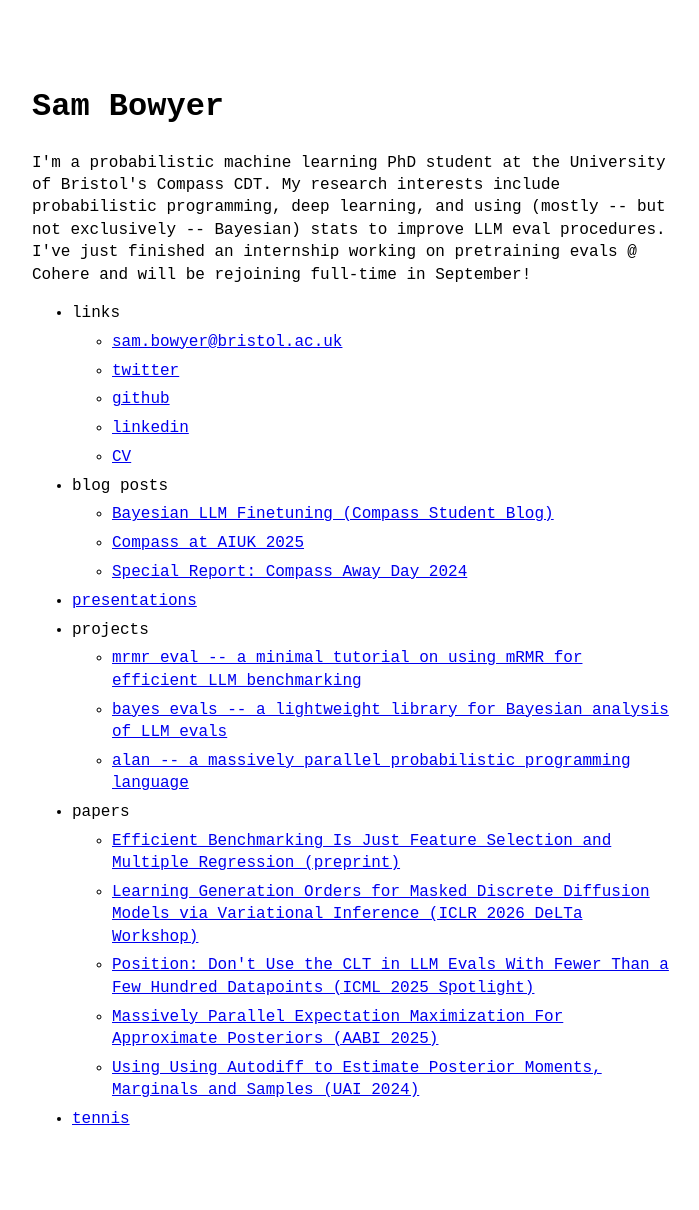
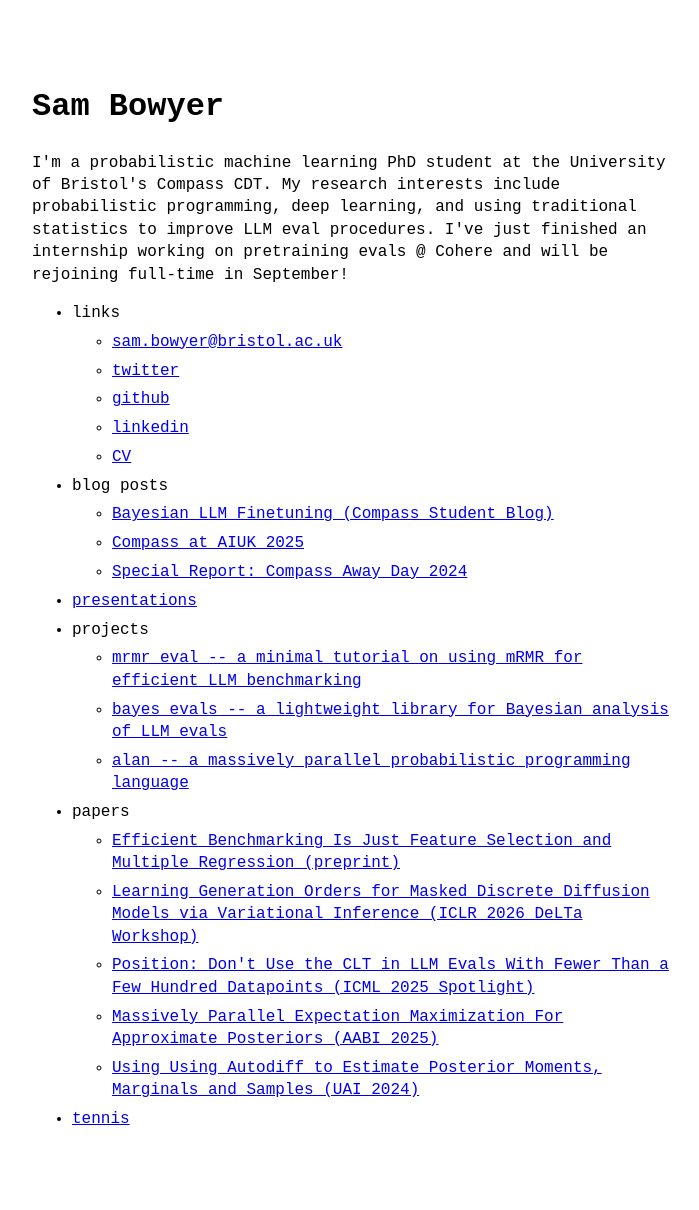
Before and after one commit to sambowyer/sambowyer.github.io, a Jekyll site: the page built from index.md, in a window 1280 px wide. Shown: the whole page, without its empty margins (288-987 px from the left). Built offline with Jekyll 4.4.1, drawn with Linux system fonts in a browser that asks for light colours.

Commit message:
Revise description in _config.yml
Updated description to replace 'Bayesian' with 'traditional statistics'.

```diff
--- a/_config.yml
+++ b/_config.yml
@@ -16,7 +16,7 @@
 title: Sam Bowyer
 email: sambowyer2@gmail.com
 description: >- # this means to ignore newlines until "baseurl:"
-  I'm a probabilistic machine learning PhD student at the University of Bristol's Compass CDT. My research interests include probabilistic programming, deep learning, and using (mostly -- but not exclusively -- Bayesian) stats to improve LLM eval procedures. I've just finished an internship working on pretraining evals @ Cohere and will be rejoining full-time in September!
+  I'm a probabilistic machine learning PhD student at the University of Bristol's Compass CDT. My research interests include probabilistic programming, deep learning, and using traditional statistics to improve LLM eval procedures. I've just finished an internship working on pretraining evals @ Cohere and will be rejoining full-time in September!
 baseurl: / # the subpath of your site, e.g. /blog
 domain: sambowyer.com
 url: https://sambowyer.com # the base hostname & protocol for your site, e.g. http://example.com
```
